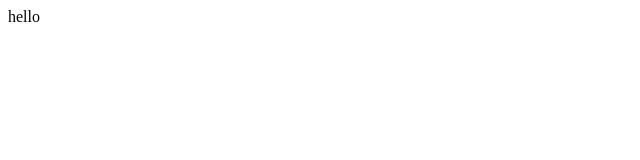
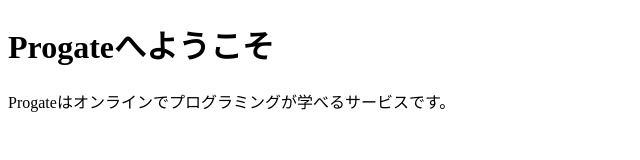
Before and after one commit to nakamura331/sampleGit, a plain HTML site: page index.html in a window 1280 px wide. Shown: the whole page, without its empty margins (0-640 px from the left). Drawn offline with Linux system fonts and the light colour scheme.

Commit message:
update index

```diff
--- a/index.html
+++ b/index.html
@@ -1,2 +1,12 @@
-
-hello
+<!DOCTYPE html>
+<html>
+  <head>
+    <meta charset="utf-8">
+    <title>Progate</title>
+    <link rel="stylesheet" href="stylesheet.css">
+  </head>
+  <body>
+    <h1 class="title">Progateへようこそ</h1>
+    <p>Progateはオンラインでプログラミングが学べるサービスです。</p>
+  </body>
+</html>
```
